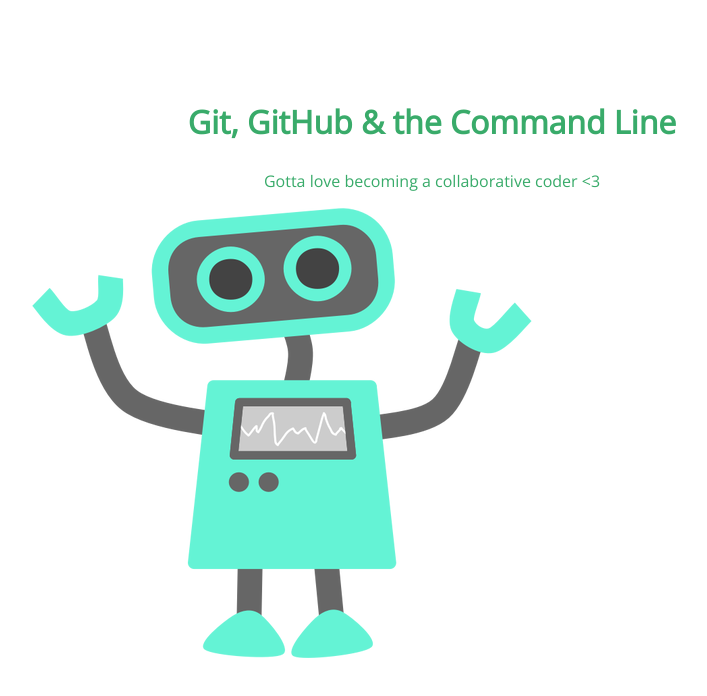
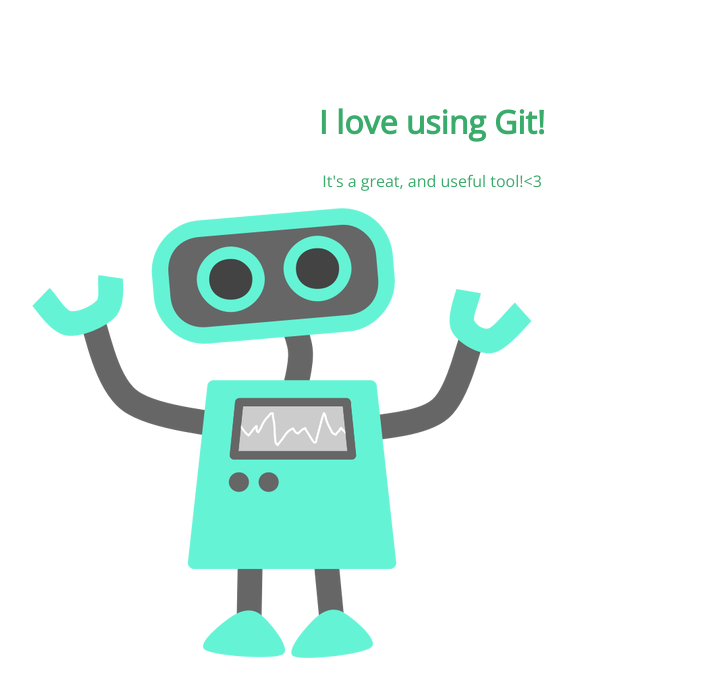
Before and after one commit to twaughj/105-project, a plain HTML site: page index.html in a window 1280 px wide. Shown: the whole page, without its empty margins (208-915 px from the left). Drawn offline with nearby package versions, Linux system fonts and the light colour scheme.

Commit message:
changed h1 and p

```diff
--- a/index.html
+++ b/index.html
@@ -8,8 +8,8 @@
 </head>
 <body>
 	<section>
-		<h1>Git, GitHub & the Command Line</h1>
-		<p>Gotta love becoming a collaborative coder <3</p>
+		<h1>I love using Git!</h1>
+		<p>It's a great, and useful tool!<3</p>
 		<img src="img/happy-blue-robot.png">
 	</section>
 </body>
```
